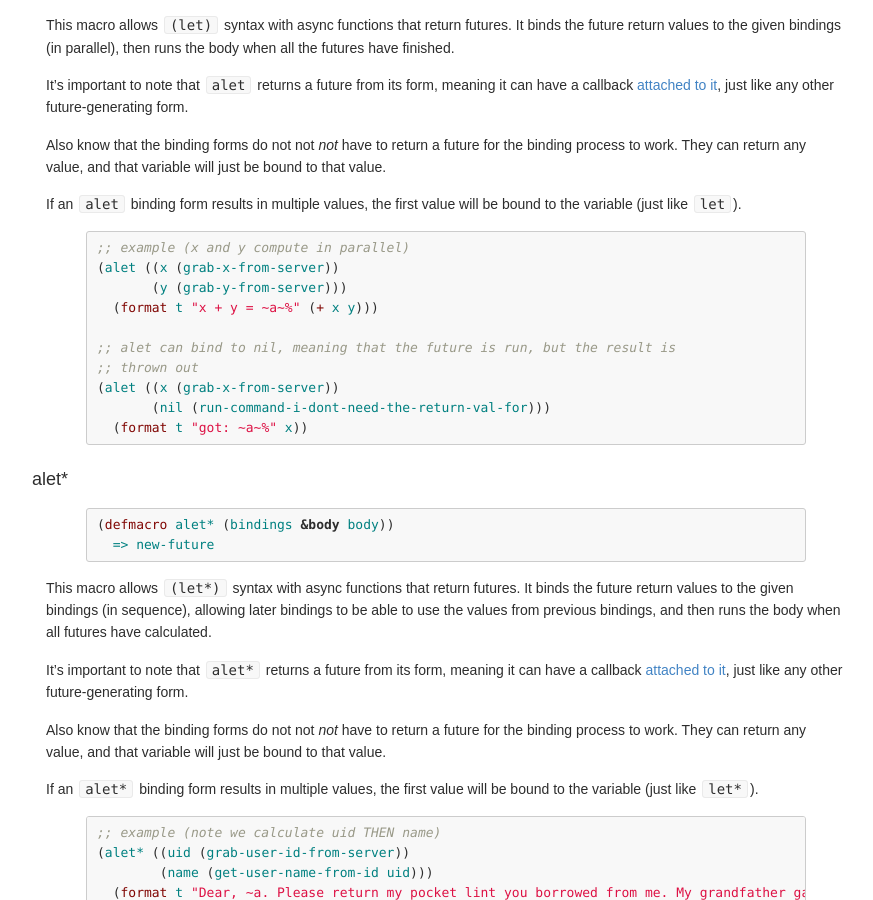
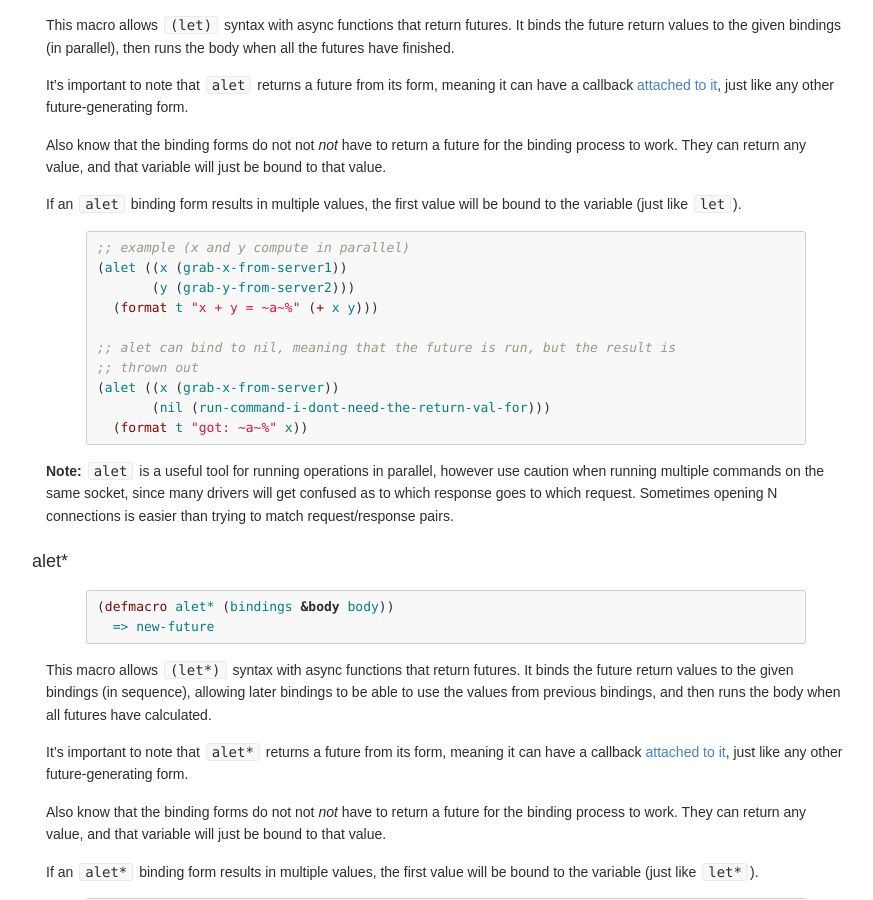
Before and after one commit to orthecreedence/cl-async, a Jekyll site: the page built from future.md, in a window 1280 px wide and 900 px high, scrolled down 5276 px. Shown: the whole window, without its empty margins (194-1067 px from the left). Built offline with Jekyll 4.4.1, drawn with Linux system fonts in a browser that asks for light colours; Markdown is read by kramdown in place of the engine named in the settings.

Commit message:
adding note about using alet to make parallel calls one a single socket (ie, dont do it)

```diff
--- a/future.md
+++ b/future.md
@@ -335,8 +335,8 @@ bound to the variable (just like `let`).
 
 {% highlight cl %}
 ;; example (x and y compute in parallel)
-(alet ((x (grab-x-from-server))
-       (y (grab-y-from-server)))
+(alet ((x (grab-x-from-server1))
+       (y (grab-y-from-server2)))
   (format t "x + y = ~a~%" (+ x y)))
 
 ;; alet can bind to nil, meaning that the future is run, but the result is
@@ -345,6 +345,11 @@ bound to the variable (just like `let`).
        (nil (run-command-i-dont-need-the-return-val-for)))
   (format t "got: ~a~%" x))
 {% endhighlight %}
+
+__Note:__ `alet` is a useful tool for running operations in parallel, however
+use caution when running multiple commands on the same socket, since many
+drivers will get confused as to which response goes to which request. Sometimes
+opening N connections is easier than trying to match request/response pairs.
 
 <a id="alet-star"></a>
 ### alet*
```
